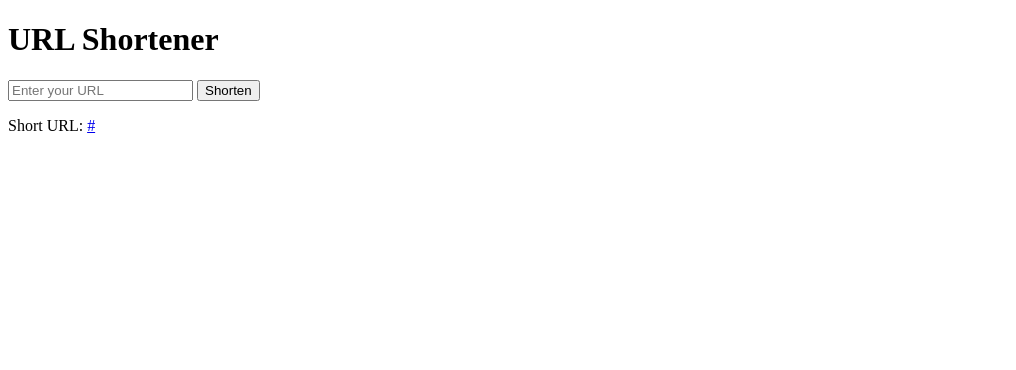
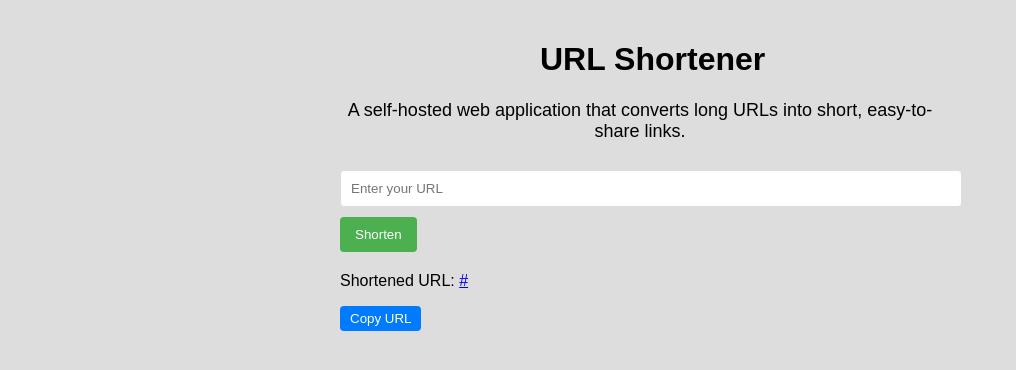
Before and after one commit to Kevvy404/URL-Shortener, a Flask app: template URL/templates/home.html in a window 1280 px wide. Shown: the top 370 px of the page, without its empty margins (0-1016 px from the left). Run offline with Flask 3, Linux system fonts and the light colour scheme; the template is opened without the code that fills it: most values are stand-ins (such as "Sample title", 1, 10 or a date in 2020).

Commit message:
added copy function

```diff
--- /dev/null
+++ b/URL/static/home.css
@@ -0,0 +1,58 @@
+h1{
+    font-family: Arial, sans-serif;
+    padding-left: 200px;
+}
+
+.fancy-text {
+    font-family: Arial, sans-serif;
+    font-size: 18px;
+    text-align: center;
+  }
+
+body {
+    font-family: Arial, sans-serif;
+    max-width: 600px;
+    margin: 0 auto;
+    padding: 20px;
+    background-color: #ddd;
+}
+
+input {
+    width: 100%;
+    padding: 10px;
+    margin: 10px 0;
+    border: 1px solid #ddd;
+    border-radius: 4px;
+}
+
+button {
+    background: #4CAF50;
+    color: white;
+    padding: 10px 15px;
+    border: none;
+    border-radius: 4px;
+    cursor: pointer;
+}
+
+.hidden {
+    display: none;
+}
+
+.copy-button {
+    background: #007bff;
+    color: white;
+    border: none;
+    padding: 5px 10px;
+    border-radius: 4px;
+    cursor: pointer;
+    transition: background 0.3s;
+}
+
+.copy-button:hover {
+    background: #0056b3;
+}
+
+#copy-confirmation {
+    color: green;
+    font-size: 0.9em;
+}
--- a/URL/templates/home.html
+++ b/URL/templates/home.html
@@ -2,15 +2,73 @@
 <html>
 <head>
     <title>URL Shortener</title>
+    <link rel="stylesheet" href="{{ url_for('static', filename='home.css') }}">
+    <style>
+        .hidden { display: none; }
+        .copy-confirmation {
+            color: green;
+            margin-left: 10px;
+        }
+        #short-url-container {
+            margin: 20px 0;
+        }
+    </style>
 </head>
 <body>
     <h1>URL Shortener</h1>
+    <p class="fancy-text">
+        A self-hosted web application that converts long URLs into short, easy-to-share links.
+    </p>
     <form method="POST">
         <input type="url" name="url" placeholder="Enter your URL" required>
         <button type="submit">Shorten</button>
     </form>
+
     {% if short_url %}
-        <p>Short URL: <a href="{{ short_url }}" target="_blank">{{ short_url }}</a></p>
+    <div id="short-url-container">
+        <p>Shortened URL: <a href="{{ short_url }}" target="_blank">{{ short_url }}</a></p>
+        <div>
+            <button id="copy-button" class="copy-button">Copy URL</button>
+            <span id="copy-confirmation" class="hidden copy-confirmation">Copied!</span>
+        </div>
+    </div>
     {% endif %}
+
+    <script>
+        document.addEventListener('DOMContentLoaded', function() {
+            const copyButton = document.getElementById('copy-button');
+            if (copyButton) {
+                copyButton.addEventListener('click', copyToClipboard);
+            }
+        });
+
+        function copyToClipboard() {
+            const urlText = "{{ short_url }}"; // Directly use the template variable
+
+            navigator.clipboard.writeText(urlText)
+                .then(() => {
+                    showCopyConfirmation();
+                })
+                .catch(err => {
+                    console.error("Failed to copy:", err);
+                    // Fallback method
+                    const textarea = document.createElement('textarea');
+                    textarea.value = urlText;
+                    document.body.appendChild(textarea);
+                    textarea.select();
+                    document.execCommand('copy');
+                    document.body.removeChild(textarea);
+                    showCopyConfirmation();
+                });
+        }
+
+        function showCopyConfirmation() {
+            const confirmation = document.getElementById("copy-confirmation");
+            if (confirmation) {
+                confirmation.classList.remove("hidden");
+                setTimeout(() => confirmation.classList.add("hidden"), 2000);
+            }
+        }
+    </script>
 </body>
 </html>
```
Also changed, not shown: URL/templates/home.css (deleted), instance/urls.db.
